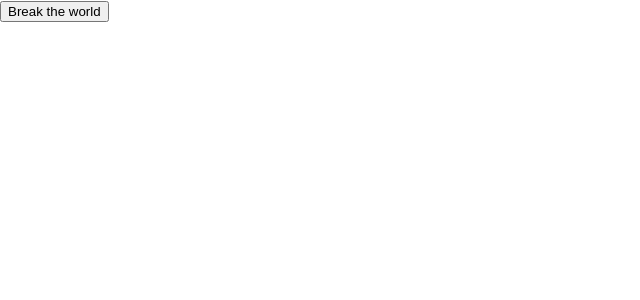
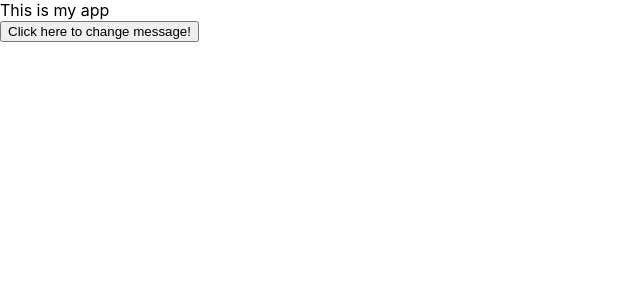
Before and after one commit to halilozat/React-Sentry-Demo, a React (Create React App) app in the folder sentry-demo/: page / in a window 1280 px wide. Shown: the top 300 px of the page, without its empty margins (0-640 px from the left). Built offline with nearby package versions, Linux system fonts and the light colour scheme.

Commit message:
added new optinos

```diff
--- a/sentry-demo/src/App.js
+++ b/sentry-demo/src/App.js
@@ -1,16 +1,57 @@
 import './App.css';
+import React, { useState } from 'react';
 import * as Sentry from '@sentry/react';
 
 function App() {
+  const data = [
+    {
+      id: 1,
+      user: 'halil',
+      password: '123',
+    },
+  ];
+
+  const [state, setState] = useState({
+    message: 'This is my app',
+  });
+
+  // const buttonError = () => {
+  //   try {
+  //     if (data.length !== 0) {
+  //       throw new Error('data length error');
+  //     }
+  //   } catch (error) {
+  //     Sentry.captureException(error);
+  //     console.log('error');
+  //     // Sentry.captureMessage('error');
+  //     // Sentry.addBreadcrumb(error);
+  //   }
+  // };
+  console.log(state.message);
+
   return (
-    <button
-      type="button"
-      onClick={() => {
-        throw Error('button error');
-      }}
+    <Sentry.ErrorBoundary
+      fallback={({ error, componentStack, resetError }) => (
+        <React.Fragment>
+          <div>You have encountered an error</div>
+          <div>{error.toString()}</div>
+          <div>{componentStack}</div>
+          <button
+            onClick={() => {
+              setState({ message: 'This is my app' });
+              resetError();
+            }}
+          >
+            Click here to reset!
+          </button>
+        </React.Fragment>
+      )}
     >
-      Break the world
-    </button>
+      <div>{state.message}</div>
+      <button onClick={() => setState({ message: 'Hello World' })}>
+        Click here to change message!
+      </button>
+    </Sentry.ErrorBoundary>
   );
 }
-export default Sentry.withProfiler(App);
+export default App;
```
